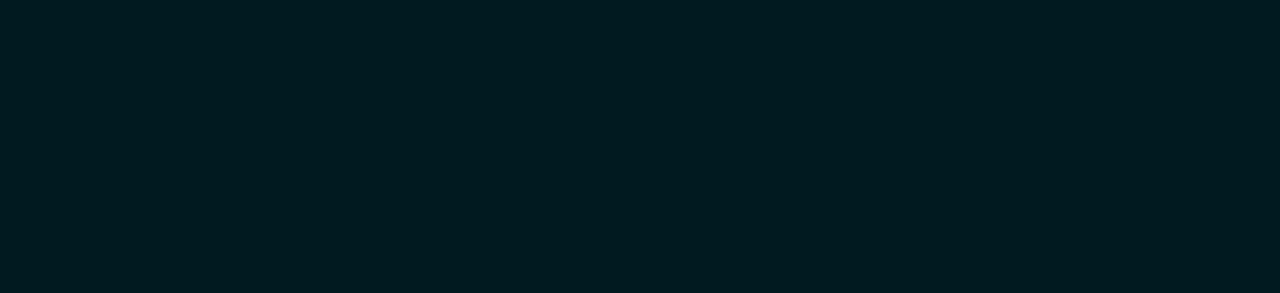
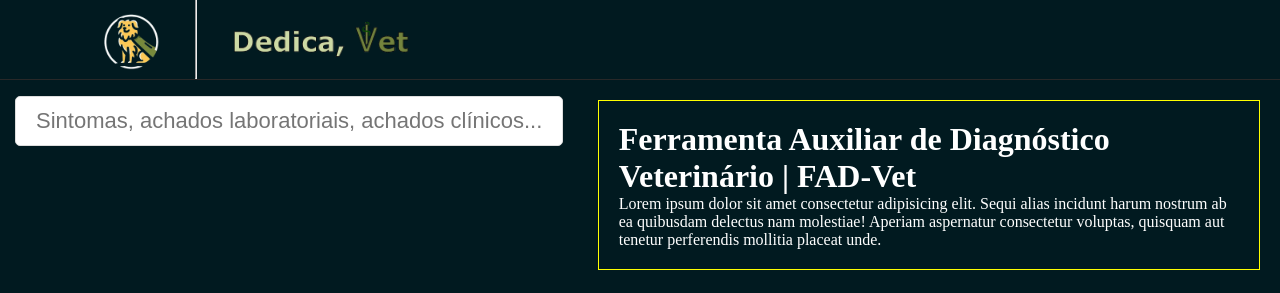
Before and after one commit to Aftermatheus/projeto-DedicaVET, a plain HTML site: page fadvetcaes.html in a window 1280 px wide. Drawn offline with Linux system fonts and the light colour scheme.

Commit message:
Add files via upload

```diff
--- a/fadvetcaes.html
+++ b/fadvetcaes.html
@@ -1,16 +1,43 @@
 <!DOCTYPE html>
 <html lang="pt-BR">
+
 <head>
     <meta charset="UTF-8">
     <meta name="viewport" content="width=device-width, initial-scale=1.0">
-    <title>FAD-Vet|Cães</title>
+    <title>FAD-Vet | Cães</title>
     <link rel="shortcut icon" href="./src/imagens/icone-site.png" type="image/icone-site">
     <link rel="stylesheet" href="./src/css/reset.css">
-    <link rel="stylesheet" href="./src/css/estilos.css">
+    <link rel="stylesheet" href="./src/css/estilosfadvet.css">
 </head>
+
 <body>
-    <header></header>
-    <main></main>
+    <header class="cabecalho">
+        <div class="logo">
+            <a href="index.html">
+                <img class="logo-do-site" src="./src/imagens/logo-sem-fundo.png" alt="Logo do site">
+                <hr>
+                <img class=logo-escrita src="./src/imagens/logo-melhorada-sem-fundo.png" alt="logo escrita">
+            </a>
+        </div>
+    </header>
+    <main>
+        <input id="searchbar" type="text" name="searchbar" placeholder="Sintomas, achados laboratoriais, achados clínicos..." onkeyup="search()">
+        <ul id="lista-de-resultados">
+            <li class="sinais">vômito</li>
+            <li class="sinais">diarréia</li>
+            <li class="sinais">febre</li>
+            <li class="sinais">cialorréia</li>
+            <li class="sinais">ataxia</li>
+        </ul>
+        <div class="texto-fad-vet">
+            <h1>Ferramenta Auxiliar de Diagnóstico Veterinário | FAD-Vet</h1>
+            <p>Lorem ipsum dolor sit amet consectetur adipisicing elit. Sequi alias incidunt harum nostrum ab ea
+                quibusdam delectus nam molestiae! Aperiam aspernatur consectetur voluptas, quisquam aut tenetur
+                perferendis mollitia placeat unde.</p>
+        </div>
+    </main>
     <section></section>
+    <script src="./src/js/fadvet.js"></script>
 </body>
+
 </html>
--- a/src/css/estilos.css
+++ b/src/css/estilos.css
@@ -20,6 +20,10 @@ body {
 
 .cabecalho .logo .logo-do-site {
     max-height: 100px;
+}
+
+.cabecalho .logo hr{
+    max-height: 89px;
 }
 
 .cabecalho .logo .logo-escrita {
--- /dev/null
+++ b/src/css/estilosfadvet.css
@@ -0,0 +1,94 @@
+body {
+    background-color: #011a20;
+    color: #fff;
+}
+
+.cabecalho {
+    height: 80px;
+    background-color: #011a20;
+    display: flex;
+    justify-content: space-between;
+    align-items: center;
+    padding: 0 80px;
+    border-bottom: 1px solid #282828;
+}
+
+
+.cabecalho .logo a{
+    display: flex;
+    gap: 15px;
+}
+
+.cabecalho .logo .logo-do-site {
+    max-height: 100px;
+}
+
+.cabecalho .logo hr{
+    max-height: 89px;
+}
+
+.cabecalho .logo .logo-escrita {
+    max-height: 100px;
+}
+
+main{
+    display: flex;
+    flex-direction: row;
+}
+
+main .texto-fad-vet{
+    padding: 20px;
+    border: 1px solid yellow;
+    margin: 20px;
+}
+
+#searchbar{
+    width: 100%;
+    background-color: #fff;
+    display: flex;
+    flex-flow: column;
+    align-items: center;
+    justify-content: center;
+    position: relative;
+    top: 1px;
+}
+
+input{
+    width: 100%;
+    height: 50px;
+    padding-left: 20px;
+    font-size: 22px;
+    border: 1px solid #ddd;
+    margin: 15px;
+    border-radius: 5px;
+}
+
+#lista-de-resultados{
+    width: 49.5%;
+    list-style-type: none;
+    margin: 0;
+    padding-left: 15px;
+    display: flex;
+    flex-flow: column;
+    position: absolute;
+    top: 148px;
+}
+
+#lista-de-resultados li{
+    display: flex;
+    align-items: center;
+    text-decoration: none;
+    font-size: 25px;
+    border: 1px solid #ddd;
+    background-color: #01161b;
+    padding: 12px;
+    padding-left: 30px;
+    border-radius: 5px;
+    display:none;
+    text-transform: uppercase;
+}
+
+#lista-de-resultados li:hover{
+    background: white;
+    color: black;
+}
--- /dev/null
+++ b/src/js/fadvet.js
@@ -0,0 +1,25 @@
+//FILTRAR SINAIS CLÍNICOS E OUTRAS ALTERAÇÕES POR NOMES
+//REMOVER ACENTOS QUE CAUSAM ERROS NA FILTRAGEM
+function search() {
+    let input = removeAccents(document.getElementById('searchbar').value.toLowerCase());
+    let x = document.getElementsByClassName('sinais');
+
+    if (input === '') {
+        for (let i = 0; i < x.length; i++) {
+            x[i].style.display = "none";
+        }
+    } else {
+        for (let i = 0; i < x.length; i++) {
+            let textWithoutAccents = removeAccents(x[i].innerHTML.toLowerCase());
+            if (!textWithoutAccents.includes(input)) {
+                x[i].style.display = "none";
+            } else {
+                x[i].style.display = "list-item";
+            }
+        }
+    }
+}
+
+function removeAccents(text) {
+    return text.normalize("NFD").replace(/[\u0300-\u036f]/g, "");
+}
```
